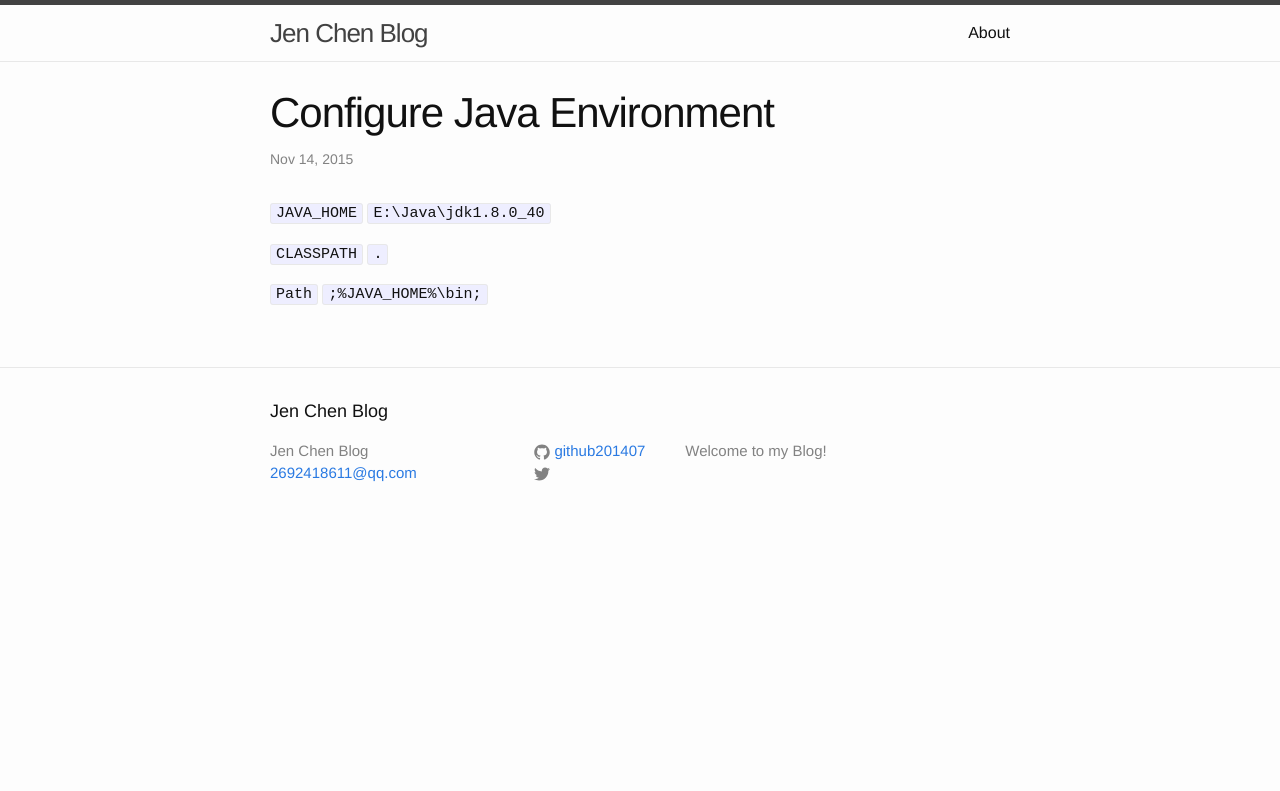
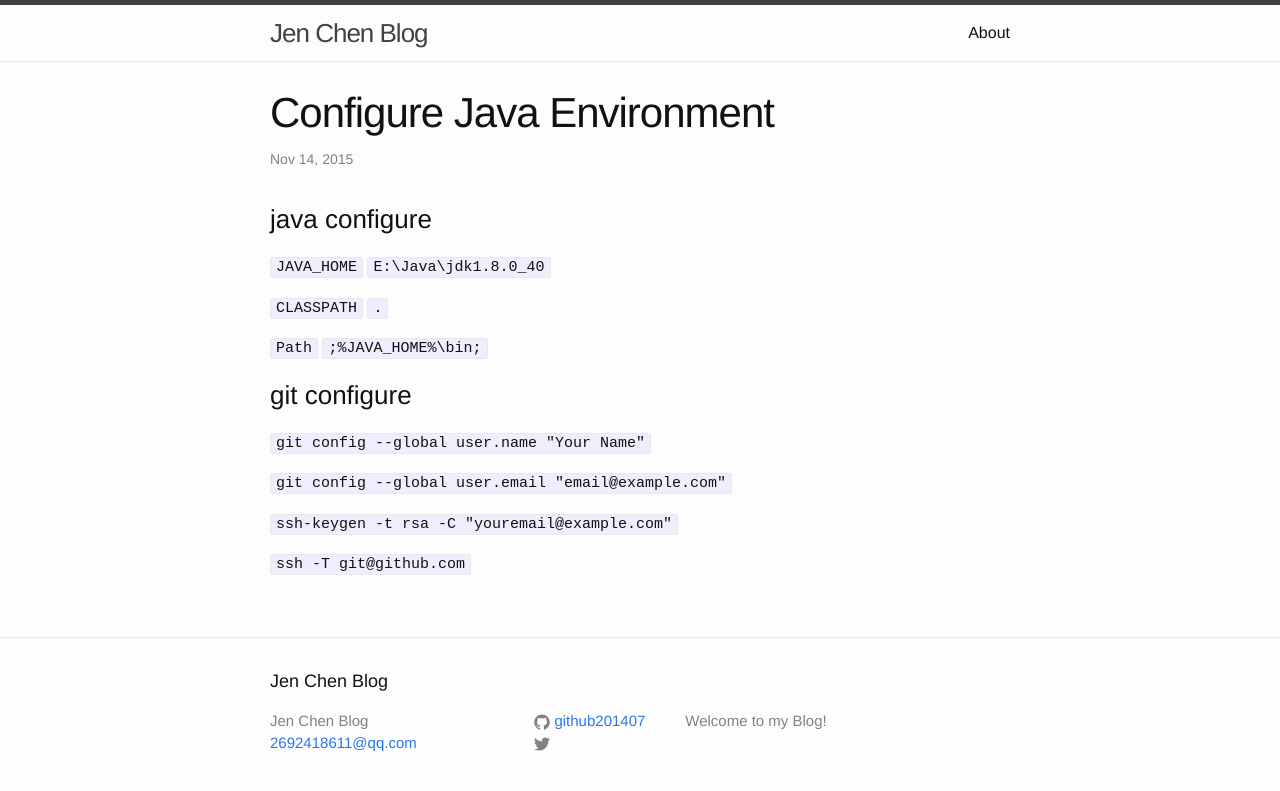
Before and after one commit to github201407/github201407.github.io, a Jekyll site: the page built from _posts/2015-11-14-Configure-Java-Environment.markdown, in a window 1280 px wide. Shown: the top 791 px of the page. Built offline with Jekyll 4.4.1, drawn with Linux system fonts in a browser that asks for light colours.

Commit message:
add git configure

```diff
--- a/_posts/2015-11-14-Configure-Java-Environment.markdown
+++ b/_posts/2015-11-14-Configure-Java-Environment.markdown
@@ -4,9 +4,20 @@ title:  "Configure Java Environment"
 date:   2015-11-14 10:25:23
 categories: jekyll update
 ---
+### java configure
 
 `JAVA_HOME` `E:\Java\jdk1.8.0_40`
 
 `CLASSPATH` `.`
 
 `Path` `;%JAVA_HOME%\bin;`
+
+### git configure
+
+`git config --global user.name "Your Name"`
+
+`git config --global user.email "email@example.com"`
+
+`ssh-keygen -t rsa -C "youremail@example.com"`
+
+`ssh -T git@github.com`
```
